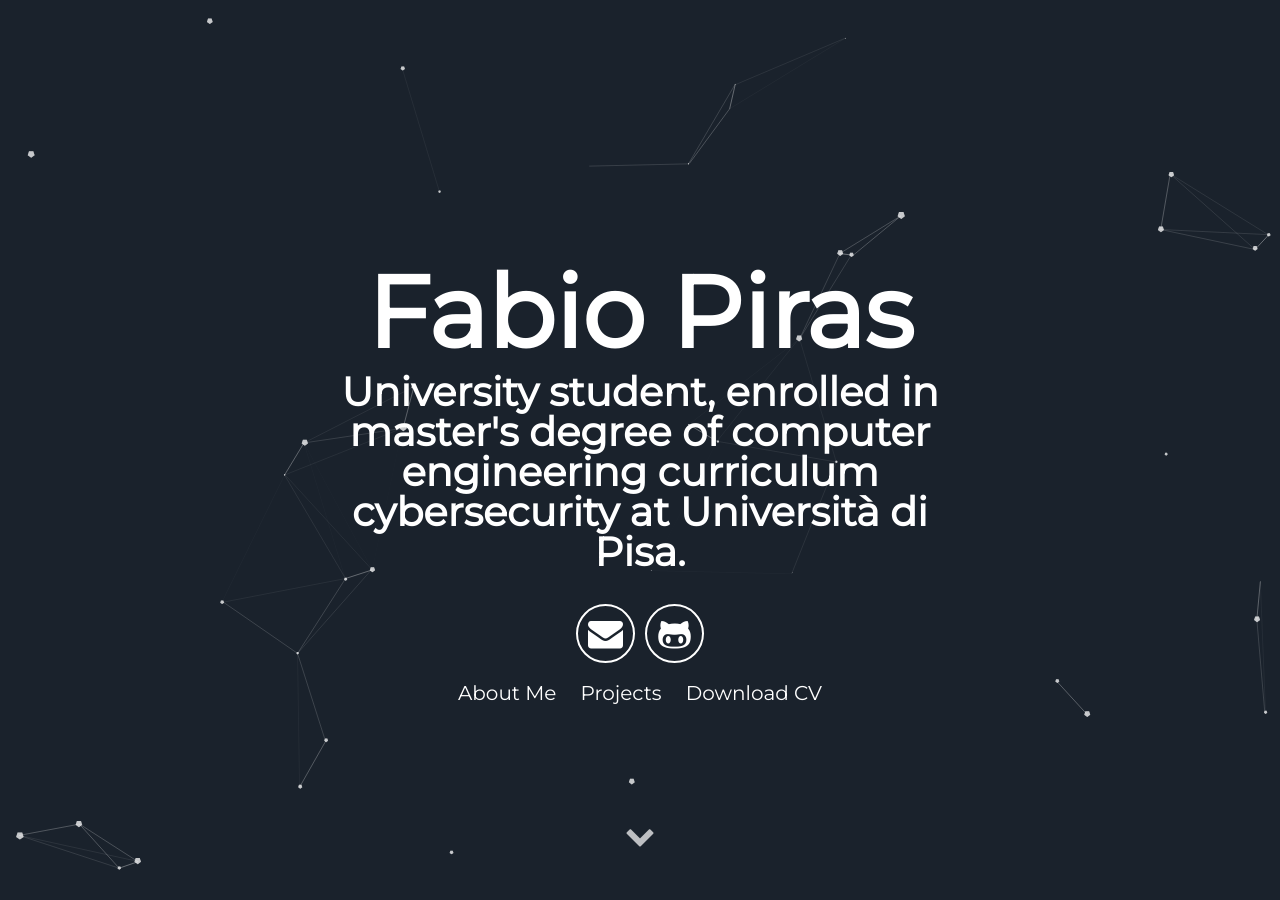
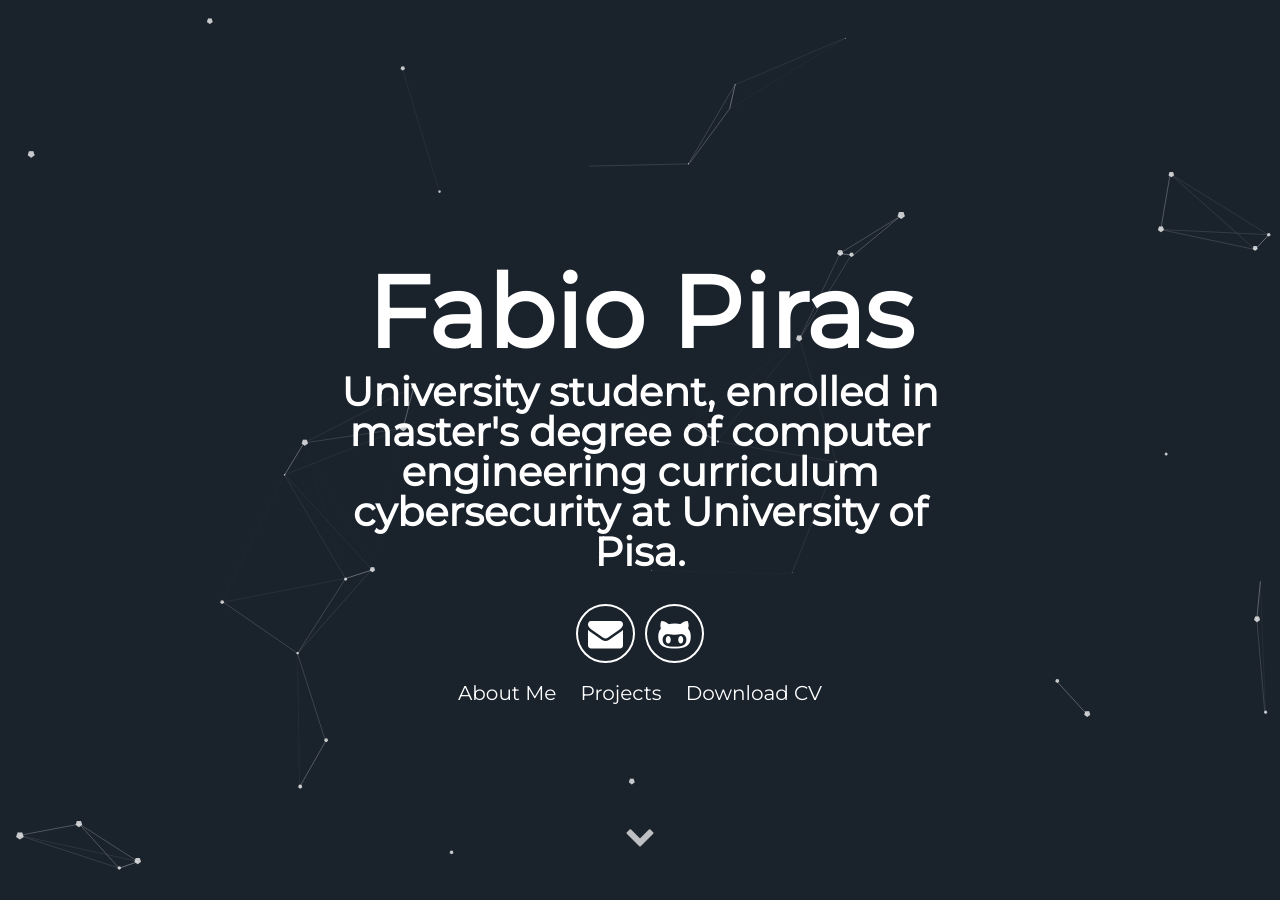
Before and after one commit to Albran99/Albran99.github.io, a Jekyll site: the page built from index.html, in a window 1280 px wide and 900 px high. Built offline with Jekyll 4.4.1, drawn with Linux system fonts in a browser that asks for light colours.

Commit message:
fix typos

```diff
--- a/_includes/header.html
+++ b/_includes/header.html
@@ -2,7 +2,7 @@
   <div class="header">
       <h1>
         <span class="site-title">Fabio Piras</span>
-        <span class="site-description">University student, enrolled in master's degree of computer engineering curriculum cybersecurity at Università di Pisa.</span>
+        <span class="site-description">University student, enrolled in master's degree of computer engineering curriculum cybersecurity at University of Pisa.</span>
       </h1>
       <div class="header-icons">
         <a aria-label="Send email" href="mailto:albran.piras99@gmail.com"><i class="icon fa fa-envelope"></i></a>
```
